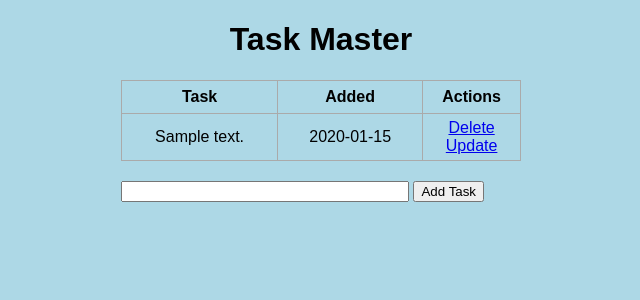
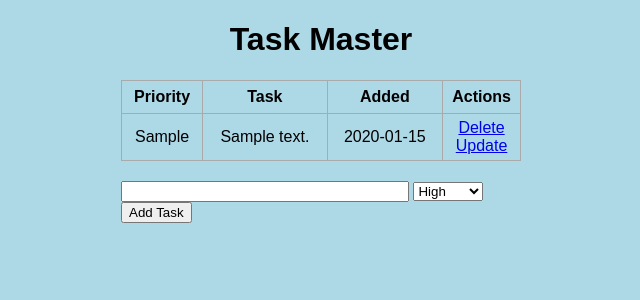
Before and after one commit to Gil-hq15/TodoList, a Flask app: template templates/index.html in a window 1280 px wide. Shown: the top 300 px of the page, without its empty margins (319-959 px from the left). Run offline with Flask 2, Linux system fonts and the light colour scheme; the template is opened without the code that fills it: values that come from a table or form of the project are taken from there, others are empty; tables that the repository leaves empty hold one stand-in row (values such as "Sample post").

Commit message:
Adding priority and sessions

```diff
--- a/app.py
+++ b/app.py
@@ -1,19 +1,19 @@
-from flask import Flask, render_template, url_for, request, redirect
+from flask import Flask, render_template, url_for, request, redirect, session
 from flask_sqlalchemy import SQLAlchemy
 from datetime import datetime
+
 
 app = Flask(__name__)
 app.config['SQLALCHEMY_DATABASE_URI'] = 'sqlite:///test.db'
 db = SQLAlchemy(app)
-
-
-
-
+app.secret_key = '123GIL321'
 
 class Todo(db.Model):
     id = db.Column(db.Integer, primary_key=True)
+    user_id = db.Column(db.Integer, db.ForeignKey('user.id', name='fk_user_id'),nullable=False)
     content = db.Column(db.String(200), nullable=False)
-    date_created = db.Column(db.DateTime, default=datetime.utcnow)
+    priority = db.Column(db.String(50), nullable=False)
+    date_created = db.Column(db.DateTime, default=datetime.utcnow())
 
     def __repr__(self):
         return '<Task %r>' % self.id
@@ -33,6 +33,7 @@ def login():
         password = request.form['password']
         user = User.query.filter_by(username=username).first()
         if user and user.password == password:
+            session['user_id'] = user.id
             return redirect('/index')
         else:
             return 'Invalid username or password'
@@ -55,9 +56,13 @@ def register():
 
 @app.route('/index', methods=['POST', 'GET'])
 def index():
+    if 'user_id' not in session:
+        return redirect('/')
+
     if request.method == 'POST':
         task_content = request.form['content']
-        new_task = Todo(content=task_content)
+        task_priority = request.form['priority']
+        new_task = Todo(content=task_content, priority=task_priority, user_id=session['user_id'])
 
         try:
             db.session.add(new_task)
@@ -67,7 +72,7 @@ def index():
             return 'There was an issue adding your task'
 
     else:
-        tasks = Todo.query.order_by(Todo.date_created).all()
+        tasks = Todo.query.filter_by(user_id=session['user_id']).order_by(Todo.date_created).all()
         return render_template('index.html', tasks=tasks)
 
 
--- a/templates/index.html
+++ b/templates/index.html
@@ -12,12 +12,14 @@
     {% else %}
     <table>
         <tr>
+            <th>Priority</th>
             <th>Task</th>
             <th>Added</th>
             <th>Actions</th>
         </tr>
         {% for task in tasks %}
             <tr>
+                <td>{{ task.priority }}</td>
                 <td>{{ task.content }}</td>
                 <td>{{ task.date_created.date() }}</td>
                 <td>
@@ -33,6 +35,11 @@
     <div class="form">
         <form action="/index" method="POST">
             <input type="text" name="content" id="content">
+            <select id="priority" name="priority">
+                <option value="High">High</option>
+                <option value="Medium">Medium</option>
+                <option value="Low">Low</option>
+              </select>
             <input type="submit" value="Add Task">
         </form>
     </div>
```
